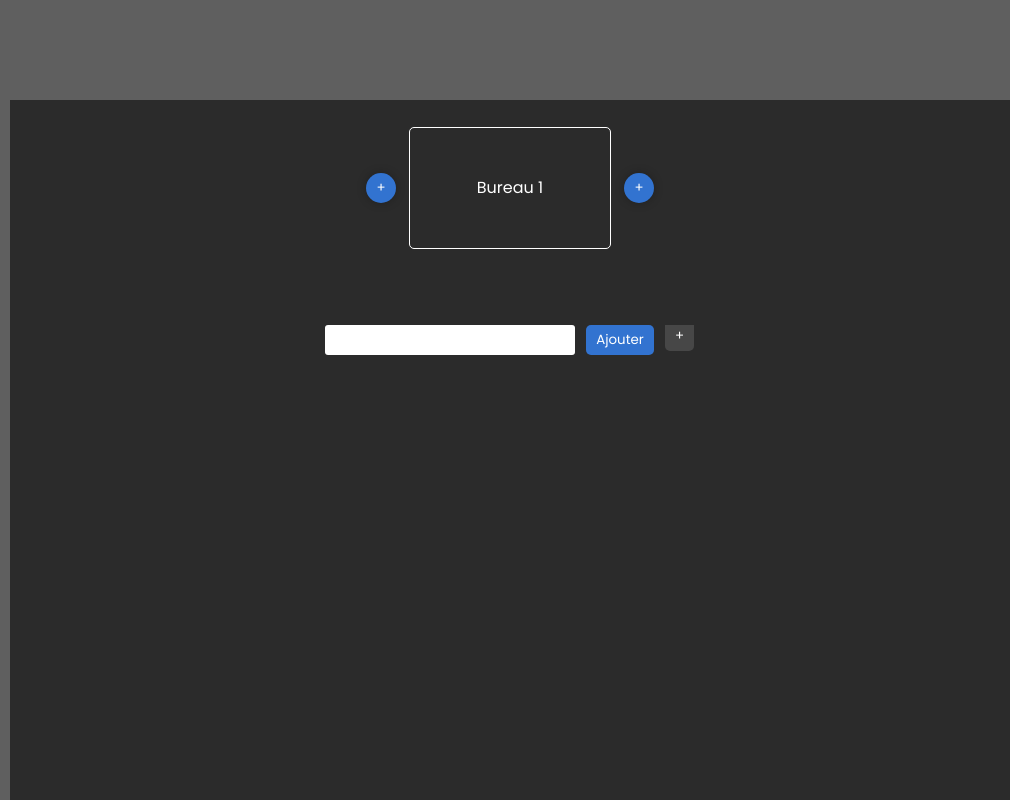
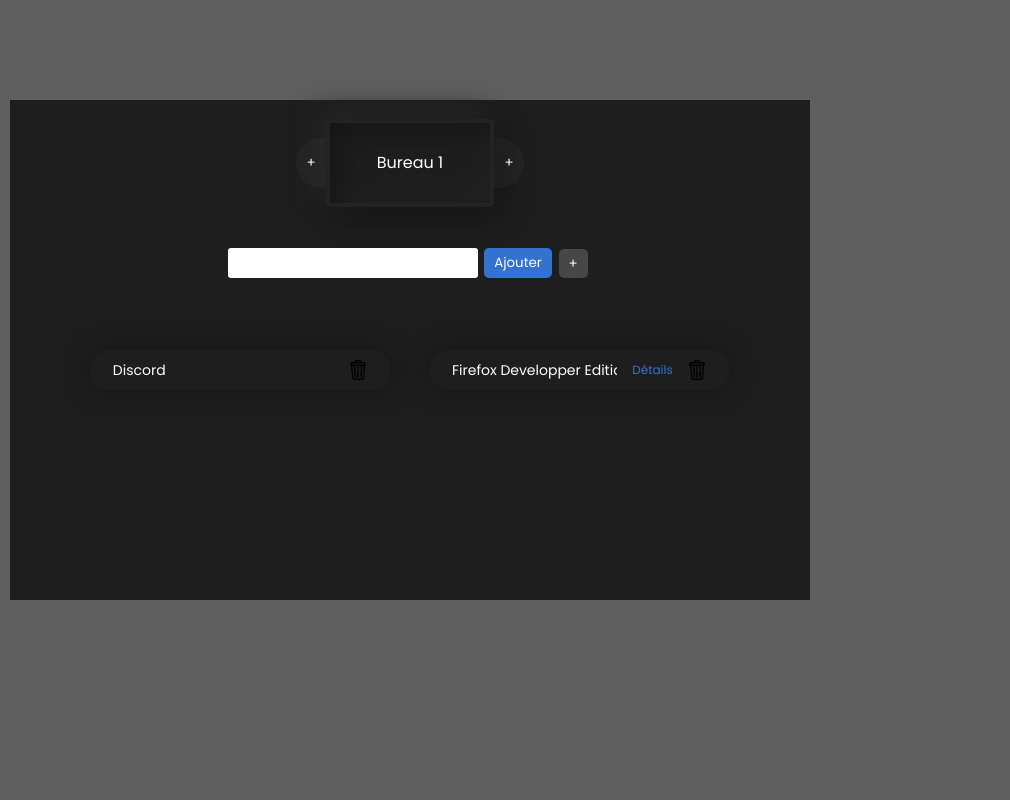
Before and after one commit to ugooP/Workspace_Saver, an Electron app: page public/index.html in a window 800 px wide. Shown: the whole page, 1010 px wide, since content can reach past the window. Drawn offline with Linux system fonts and the light colour scheme; no server answers.

Commit message:
Design en cours

```diff
--- a/electron.js
+++ b/electron.js
@@ -7,7 +7,7 @@ app.dock.hide()
 
 app.whenReady().then(() => {
     // Tray configuration
-    tray = new Tray('img/icons/icon.png')
+    tray = new Tray('public/img/icons/icon.png')
     const contextMenu = Menu.buildFromTemplate([
         { label: 'Créer un nouvel espace de travail', type: 'normal', click() { newWorkspaceWindow() }},
         { label: 'Fermer tous les logiciels ouverts', type: 'normal', click() { closeAllOpenedApp() }},
@@ -31,7 +31,7 @@ app.whenReady().then(() => {
 
 function newWorkspaceWindow () {
     const win = new BrowserWindow({
-        width: 100,
+        width: 800,
         height: 700,
         maximizable: false,
         webPreferences: {
--- a/public/css/index.css
+++ b/public/css/index.css
@@ -18,12 +18,11 @@ html {
 body {
     margin-top: 100px;
     margin-left: 10px;
-    width: 1000px;
-    height: 700px;
-    background-color: rgb(43, 43, 43);
+    width: 800px;
+    height: 500px;
+    background-color: rgb(30, 30, 30);
     display: flex;
     flex-direction: column;
-    overflow: hidden;
 }
 
 /* DESKTOP */
@@ -35,26 +34,33 @@ body {
     align-items: center;
 }
 .desktop-container button {
+    opacity: 1;
     color: white;
-    background-color: rgb(50, 115, 208);
-    box-shadow: 0 0 10px rgba(0, 0, 0, .25);
+    background-color: rgba(88, 88, 88, 0.1);
     border: none;
     outline: none;
-    margin: 0 10px;
-    border-radius: 50%;
+    border-radius: 0 50px 50px 0;
     width: 30px;
-    height: 30px;
+    height: 50px;
     cursor: pointer;
+    transition: opacity .3s;
+}
+.desktop-container button:first-child {
+    border-radius: 50px 0 0 50px;
+    z-index: +1;
 }
 .desktop {
-    width: 200px;
-    height: 120px;
-    border: 1px solid white;
+    width: 160px;
+    height: 80px;
+    border: 4px solid rgb(35, 35, 35);
     border-radius: 5px;
-    margin: 0 3px;
     display: flex;
     justify-content: center;
     align-items: center;
+    box-shadow: 10px 10px 26px #161616,
+        -10px -10px 26px #262626,
+        inset 10px 10px 26px #161616,
+        inset -5px -5px 26px #262626;
 }
 
 /* DESK INFOS */
@@ -64,21 +70,23 @@ body {
 }
 .app-selection-container {
     width: 100%;
-    height: 30%;
+    height: 20%;
     display: flex;
     overflow: visible;
     justify-content: center;
+    align-items: center;
 }
 .app-selection {
-    margin-top: 5%;
     display: flex;
     justify-content: space-between;
     align-items: flex-start;
-    width: 370px;
+    width: 365px;
+    height: 30px;
 }
 .input-and-app-list {
     background-color: rgb(35, 35, 35);
     width: 250px;
+    position: relative;
 }
 .search-input {
     padding: 2% 3%;
@@ -99,14 +107,13 @@ body {
 .select-app-input {
     visibility: hidden;
     width: 30px;
-    height: 30px;
-    /*padding: 5px 4px 5px 0;*/
+    padding: 5px 4px 5px 0;
 }
 .select-app-input::before {
     visibility: visible;
     content: '+';
     background-color: rgb(71, 71, 71);
-    padding: 6px 10px;
+    padding: 5px 10px;
     cursor: pointer;
     border-radius: 5px;
     color: white;
@@ -116,9 +123,9 @@ body {
     flex-direction: column;
     align-items: center;
     width: 100%;
-    max-height: 200px;
     overflow: scroll;
     background-color: rgb(35, 35, 35);
+    position: absolute;
 }
 .app-list li {
     align-self: flex-start;
@@ -133,3 +140,44 @@ body {
     opacity: 1;
     background-color: rgb(50, 115, 208);
 }
+.app-added-to-workspace {
+    padding-top: 50px;
+    display: flex;
+    flex-flow: row wrap;
+    justify-content: space-between;
+    align-items: flex-start;
+    width: 80%;
+    height: 80%;
+    margin: 0 10%;
+}
+.app-card {
+    display: grid;
+    grid-template-columns: 1fr 40px 30px;
+    column-gap: 15px;
+    width: 43%;
+    height: 40px;
+    border-radius: 50px;
+    padding: 0 2%;
+    background-color: rgb(30, 30, 30);
+    box-shadow: 0px 0px 26px #161616;
+}
+.app-card p {
+    align-self: center;
+    margin-left: 10px;
+    white-space: nowrap;
+    overflow: hidden;
+    font-size: 14px;
+}
+.app-card a {
+    align-self: center;
+    font-size: 12px;
+    border-radius: 6px;
+    cursor: pointer;
+    color: rgb(50, 115, 208);
+}
+.app-card img {
+    align-self: center;
+    width: 20px;
+    grid-column: 3;
+    cursor: pointer;
+}
--- a/public/index.html
+++ b/public/index.html
@@ -32,6 +32,17 @@
                 <input type="file" accept=".app" class="select-app-input" title="Importer une application">
             </div>
         </div>
+        <div class="app-added-to-workspace">
+            <div class="app-card">
+                <p>Discord</p>
+                <img src="img/trash.png" alt="Supprimer cette application">
+            </div>
+            <div class="app-card">
+                <p>Firefox Developper Edition</p>
+                <a>Détails</a>
+                <img src="img/trash.png" alt="Supprimer cette application">
+            </div>
+        </div>
     </div>
 
     <script src="js/appListSearchSystem.js"></script>
--- a/public/js/appListSearchSystem.js
+++ b/public/js/appListSearchSystem.js
@@ -40,9 +40,18 @@ input.addEventListener('blur', () => {
     ul.style.display = 'none'
 })
 
-// Run the selected app
+// Add the selected app to the workspace
 addBtn.addEventListener('click', () => {
-    /* let path
+
+})
+
+function fillInput(app) {
+    input.value = app
+    ul.style.display = 'none'
+}
+
+function openApp() {
+    let path
     // Get the path of the selected prorgam
     for (let i = 0; i < appList.length; i++) {
         if (input.value.toLowerCase() === appList[i].name.toLowerCase()) {
@@ -58,10 +67,5 @@ addBtn.addEventListener('click', () => {
         },
         body: path
     }
-    fetch('/api/appList', options) */
-})
-
-function fillInput(app) {
-    input.value = app
-    ul.style.display = 'none'
+    fetch('/api/appList', options)
 }
```
Also changed, not shown: public/img/folder (2).png (renamed from img/folder (2).png), public/img/folder.png (renamed from img/folder.png), public/img/icons/icon@1x.png (renamed from img/icons/icon@1x.png), public/img/icons/icon@2x.png (renamed from img/icons/icon@2x.png), public/img/icons/icon@3x.png (renamed from img/icons/icon@3x.png), public/img/trash.png (added).
